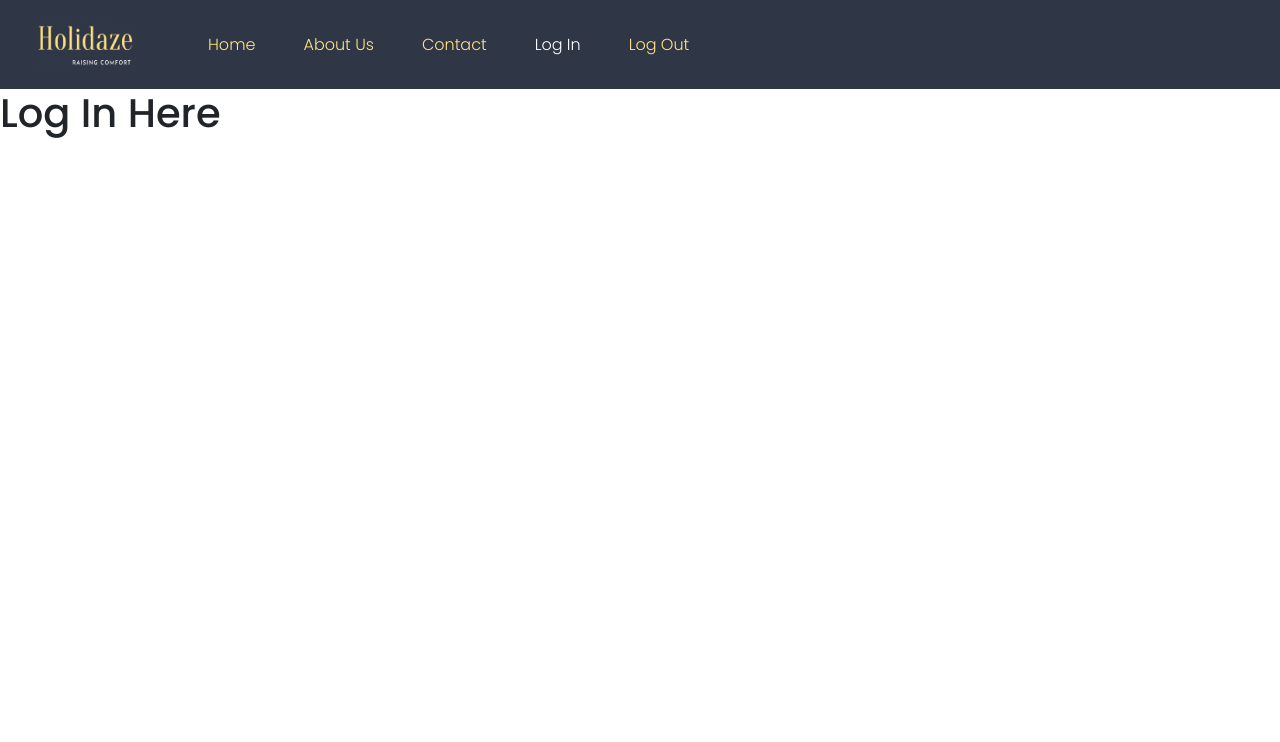
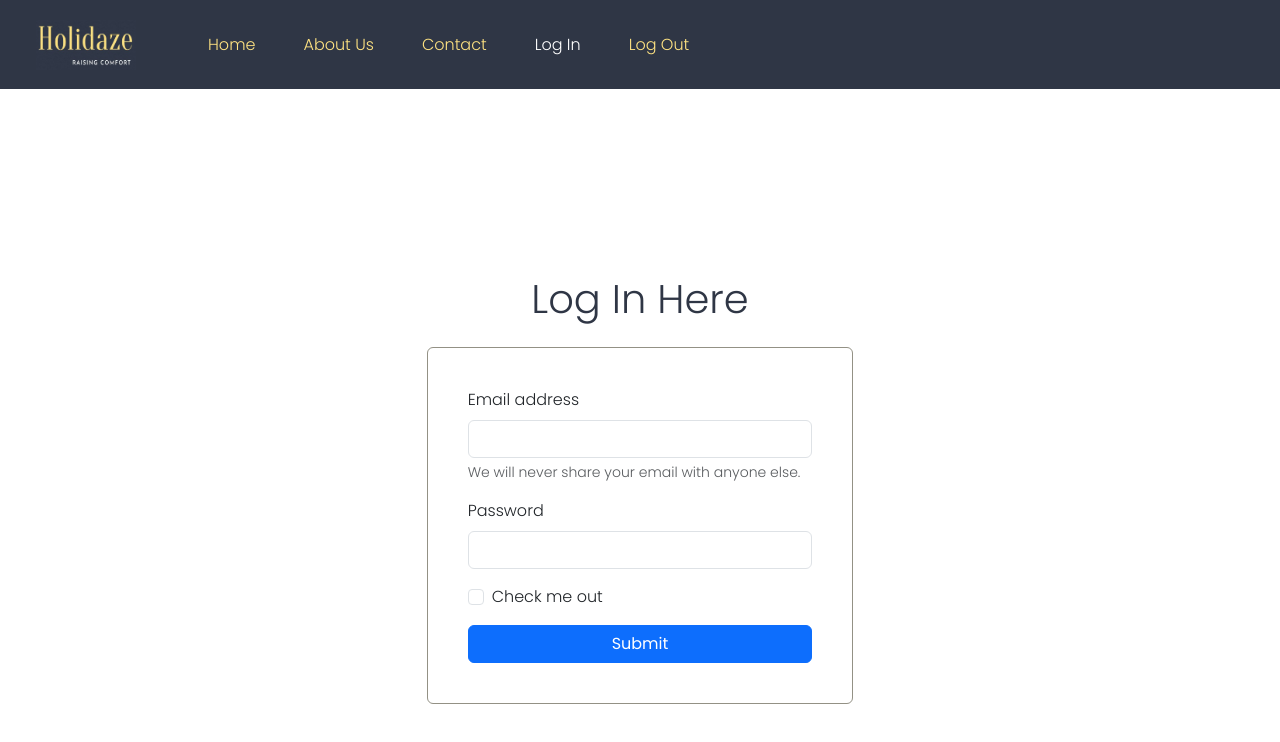
Before and after one commit to tahsinrukaiya/PROJECT-EXAM-2, a React (Vite) app: page /login in a window 1280 px wide. Shown: the top 742 px of the page. Built offline with nearby package versions, Linux system fonts and the light colour scheme; a web font is replaced by a local one.

Commit message:
working on forms

```diff
--- a/src/Components/Pages/LogIn.jsx
+++ b/src/Components/Pages/LogIn.jsx
@@ -1,7 +1,27 @@
 export default function LogIn() {
     return (
-        <div>
-            <h1>Log In Here</h1>
-        </div>
+        <>
+            <div className="form-container d-flex justify-content-center align-items-center vh-100">
+                <div className="col-12 col-md-6 col-lg-4">
+                    <h1 className="form-title text-center mb-4">Log In Here</h1>
+                    <form className="login-form rounded">
+                        <div className="mb-3">
+                            <label htmlFor="exampleInputEmail1" className="form-label">Email address</label>
+                            <input type="email" className="form-control" id="exampleInputEmail1" aria-describedby="emailHelp"></input>
+                            <div id="emailHelp" className="form-text">We will never share your email with anyone else.</div>
+                        </div>
+                        <div className="mb-3">
+                            <label htmlFor="exampleInputPassword1" className="form-label">Password</label>
+                            <input type="password" className="form-control" id="exampleInputPassword1"></input>
+                        </div>
+                        <div className="mb-3 form-check">
+                            <input type="checkbox" className="form-check-input" id="exampleCheck1"></input>
+                            <label className="form-check-label" htmlFor="exampleCheck1">Check me out</label>
+                        </div>
+                        <button type="submit" className="btn btn-primary w-100">Submit</button>
+                    </form>
+                </div>
+            </div>
+        </>
     )
 }
--- a/src/index.css
+++ b/src/index.css
@@ -119,7 +119,7 @@
   color: white;
   box-shadow: none;
   border: 1.5px solid #FFE382 !important;
-  background-color: rgba(0, 0, 0, 0.5);
+  background-color: rgba(0, 0, 0, 0.5) !important;
   color: white !important;
   font-size: 18px !important;
 }
@@ -183,7 +183,7 @@
 }
 
 .sub-btn {
-  color: white;
+  color: white !important;
   box-shadow: none;
   border: 1.5px solid #FFE382 !important;
   background-color: #2F3645;
@@ -225,6 +225,57 @@
   height: 50px;
   width: 100px;
 }
+
+/*-------------------------------LOG IN FORM----------------*/
+.login-form {
+  border: 1px solid #939185;
+  padding: 40px;
+}
+
+.form-title {
+  color: #2F3645;
+}
+
+
+
+
+
+
+
+
+
+
+
+
+
+
+
+
+
+
+
+
+
+
+
+
+
+
+
+
+
+
+
+
+
+
+
+
+
+
+
+
+
 
 /*-----------MEDIA QUERY--------------------MEDIA QUERY-----------MEDIA QUERY---------------*/
 @media only screen and (max-width: 768px) {
```
